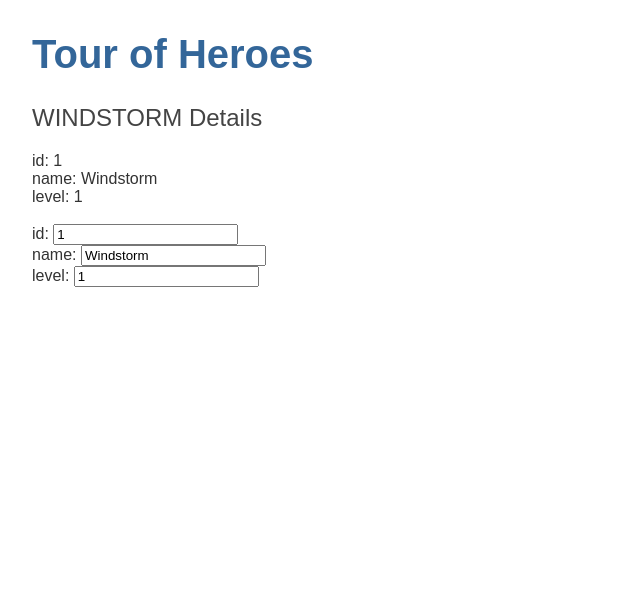
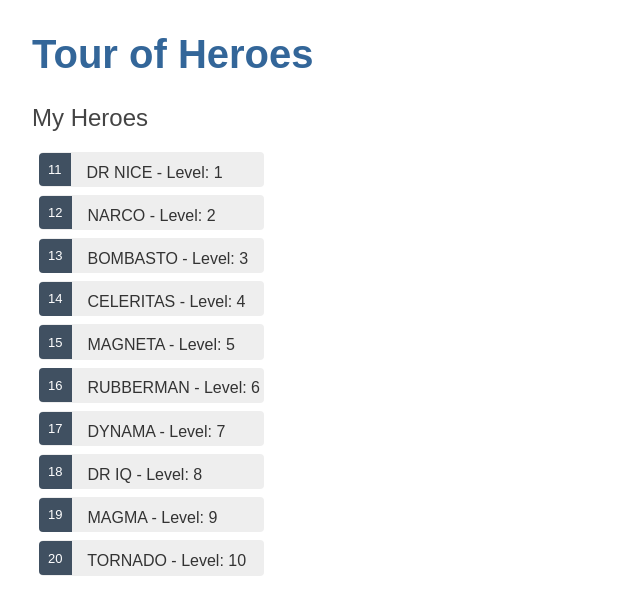
Before and after one commit to BSSB33/angular-tour-of-heroes-tutorial, an Angular app in the folder angular-tour-of-heroes/: page / in a window 1280 px wide. Shown: the top 614 px of the page, without its empty margins (0-640 px from the left). Built offline with nearby package versions, Linux system fonts and the light colour scheme.

Commit message:
Display List Page done
- List of heroes added
- ngFor and ngIf introduced
- css added and called

```diff
--- a/angular-tour-of-heroes/src/app/heroes/heroes.component.css
+++ b/angular-tour-of-heroes/src/app/heroes/heroes.component.css
@@ -0,0 +1,43 @@
+.heroes {
+    margin: 0 0 2em 0;
+    list-style-type: none;
+    padding: 0;
+    width: 15em;
+  }
+  .heroes li {
+    cursor: pointer;
+    position: relative;
+    left: 0;
+    background-color: #EEE;
+    margin: .5em;
+    padding: .3em 0;
+    height: 1.6em;
+    border-radius: 4px;
+  }
+  .heroes li:hover {
+    color: #607D8B;
+    background-color: #DDD;
+    left: .1em;
+  }
+  .heroes li.selected {
+    background-color: #CFD8DC;
+    color: white;
+  }
+  .heroes li.selected:hover {
+    background-color: #BBD8DC;
+    color: white;
+  }
+  .heroes .badge {
+    display: inline-block;
+    font-size: small;
+    color: white;
+    padding: 0.8em 0.7em 0 0.7em;
+    background-color:#405061;
+    line-height: 1em;
+    position: relative;
+    left: -1px;
+    top: -4px;
+    height: 1.8em;
+    margin-right: .8em;
+    border-radius: 4px 0 0 4px;
+  }
--- a/angular-tour-of-heroes/src/app/heroes/heroes.component.html
+++ b/angular-tour-of-heroes/src/app/heroes/heroes.component.html
@@ -1,8 +1,25 @@
-<h2>{{hero.name | uppercase}} Details</h2>
+<!--<h2>{{hero.name | uppercase}} Details</h2>
 <div><span>id: </span>{{hero.id}}</div>
 <div><span>name: </span>{{hero.name}}</div>
 <div><span>level: </span>{{hero.level}}</div>
 <div><br></div>
 <div><label>id: <input [(ngModel)]="hero.id" placeholder="id"/></label></div>
 <div><label>name: <input [(ngModel)]="hero.name" placeholder="name"/></label></div>
-<div><label>level: <input [(ngModel)]="hero.level" placeholder="level"/></label></div>
+<div><label>level: <input [(ngModel)]="hero.level" placeholder="level"/></label></div>-->
+
+<h2>My Heroes</h2>
+<ul class="heroes">
+    <li *ngFor="let hero of heroes" [class.selected]="hero === selectedHero" (click)="onSelect(hero)">
+        <span class="badge">{{hero.id}}</span> <span> {{hero.name | uppercase}} </span> - Level: {{hero.level}}
+    </li>
+</ul>
+
+<div *ngIf="selectedHero">
+    <h2>{{selectedHero.name | uppercase}} Details</h2>
+    <div><span>id: </span>{{selectedHero.id}}</div>
+    <div>
+        <label>name:
+            <input [(ngModel)]="selectedHero.name" placeholder="name" />
+        </label>
+    </div>
+</div>
--- a/angular-tour-of-heroes/src/app/heroes/heroes.component.ts
+++ b/angular-tour-of-heroes/src/app/heroes/heroes.component.ts
@@ -1,5 +1,6 @@
 import { Component, OnInit } from '@angular/core';
 import { Hero } from '../hero';
+import { HEROES } from '../mock-heroes';
 
 @Component({
   selector: 'app-heroes',
@@ -14,9 +15,17 @@
     level: 1
   };
 
+  heroes = HEROES;
+
+  selectedHero: Hero;
+  onSelect(hero: Hero): void {
+    this.selectedHero = hero;
+  }
+
   constructor() { }
 
   ngOnInit(): void {
   }
 
+
 }
--- /dev/null
+++ b/angular-tour-of-heroes/src/app/mock-heroes.ts
@@ -0,0 +1,14 @@
+import { Hero } from './hero';
+
+export const HEROES: Hero[] = [
+    { id: 11, name: 'Dr Nice', level: 1 },
+    { id: 12, name: 'Narco', level: 2 },
+    { id: 13, name: 'Bombasto', level: 3 },
+    { id: 14, name: 'Celeritas', level: 4 },
+    { id: 15, name: 'Magneta', level: 5 },
+    { id: 16, name: 'RubberMan', level: 6 },
+    { id: 17, name: 'Dynama', level: 7 },
+    { id: 18, name: 'Dr IQ', level: 8 },
+    { id: 19, name: 'Magma', level: 9 },
+    { id: 20, name: 'Tornado', level: 10 }
+];
```
